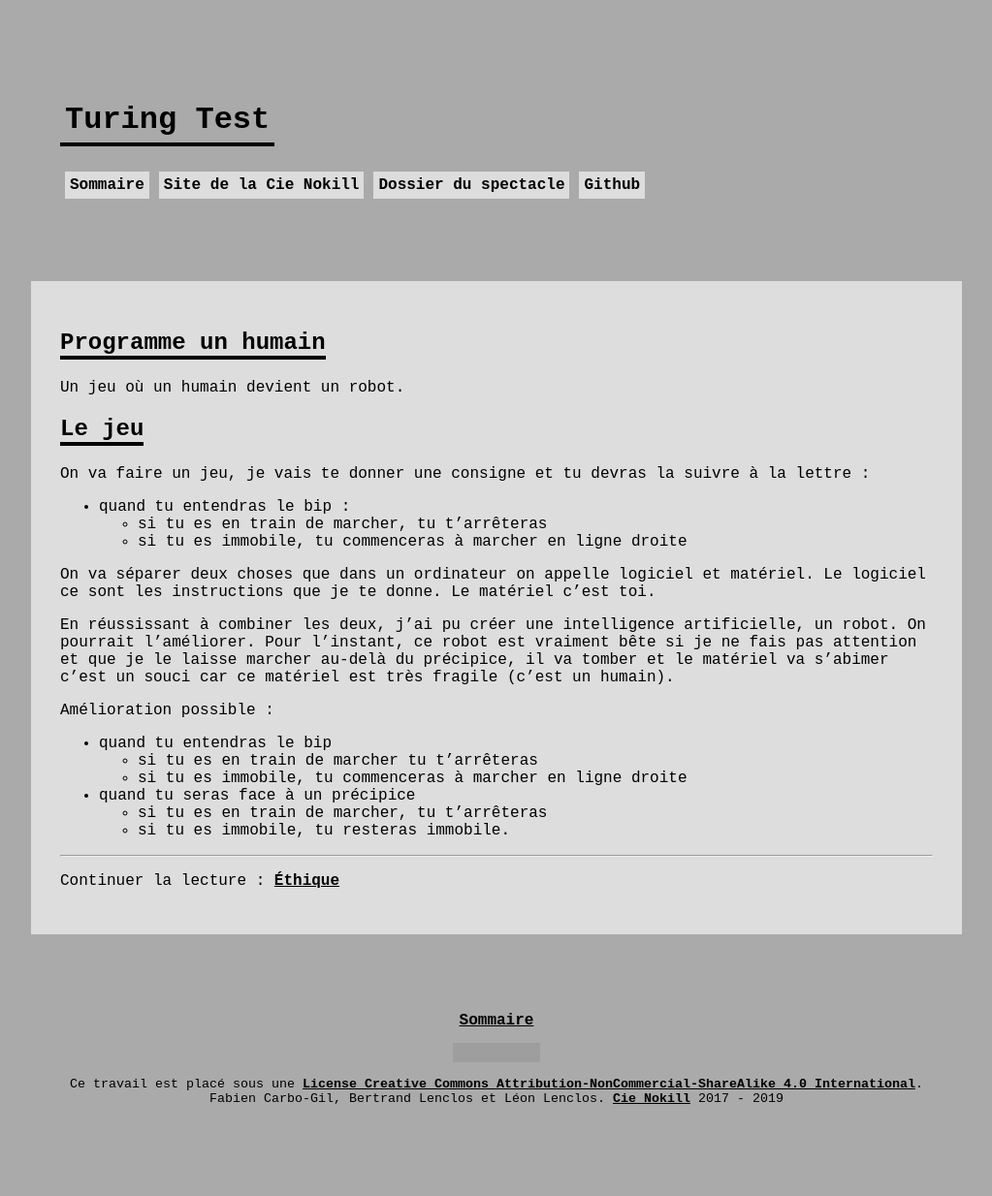
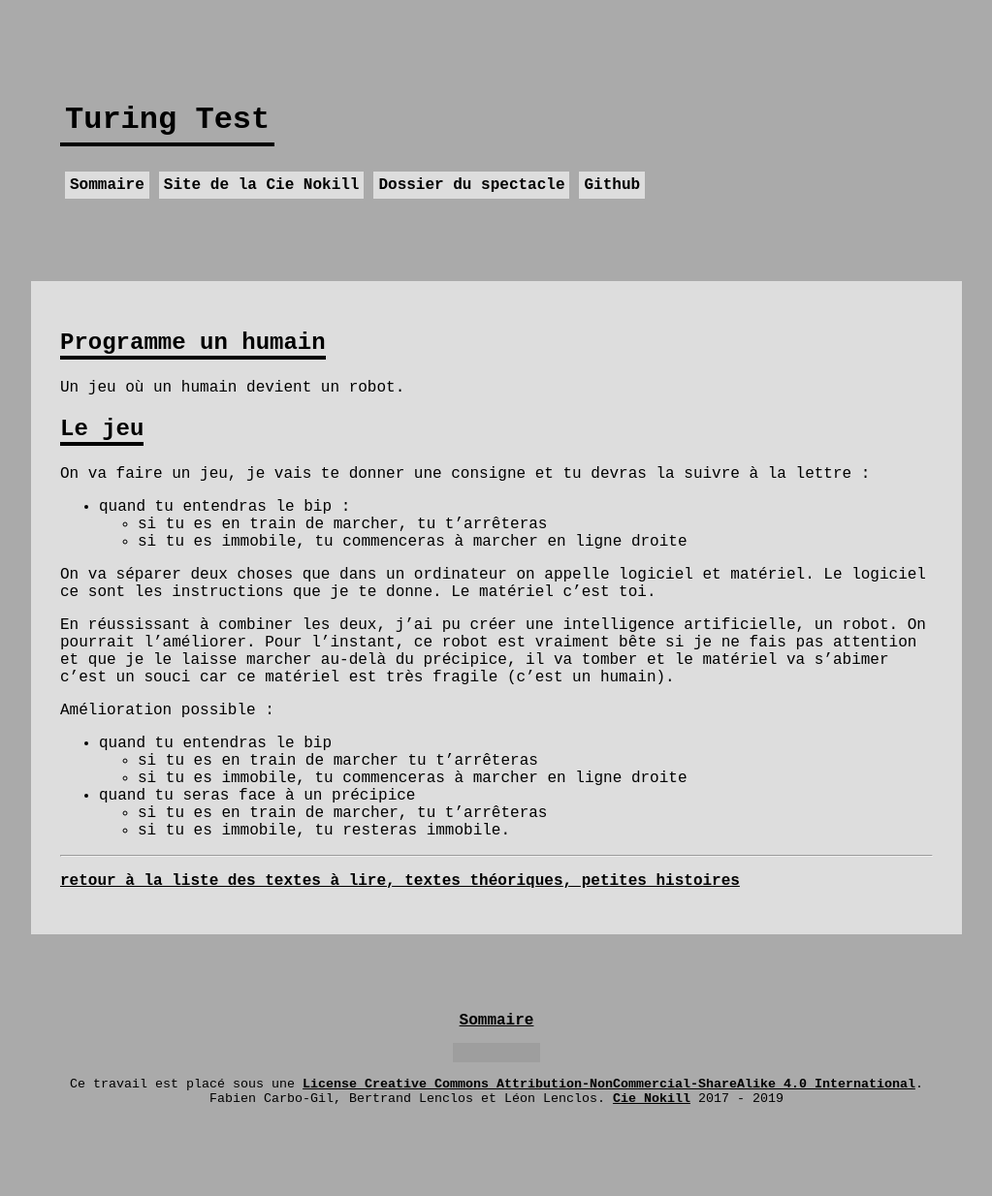
Before and after one commit to LeonLenclos/turing-test, a Jekyll site: the page built from contenu/textes/programme-un-humain.md, in a window 1280 px wide. Shown: the whole page at 97% size, without its empty margins (128-1151 px from the left). Built offline with Jekyll 4.4.1, drawn with Linux system fonts in a browser that asks for light colours; nearby versions of some CDN libraries; our own code applies the rules of GitHub Pages for plain Markdown files; a script that is not in the unit is left out; the repository's description, which GitHub fills in, is left out; grey boxes are pictures that could not be loaded.

Commit message:
Update programme-un-humain.md

```diff
--- a/contenu/textes/programme-un-humain.md
+++ b/contenu/textes/programme-un-humain.md
@@ -26,6 +26,7 @@
    -  si tu es en train de marcher, tu t'arrêteras
    -  si tu es immobile, tu resteras immobile.
 
+
 ---
 
-Continuer la lecture : [**Éthique**](ethique.md)
+[retour à la liste des textes à lire, textes théoriques, petites histoires](.)
```
